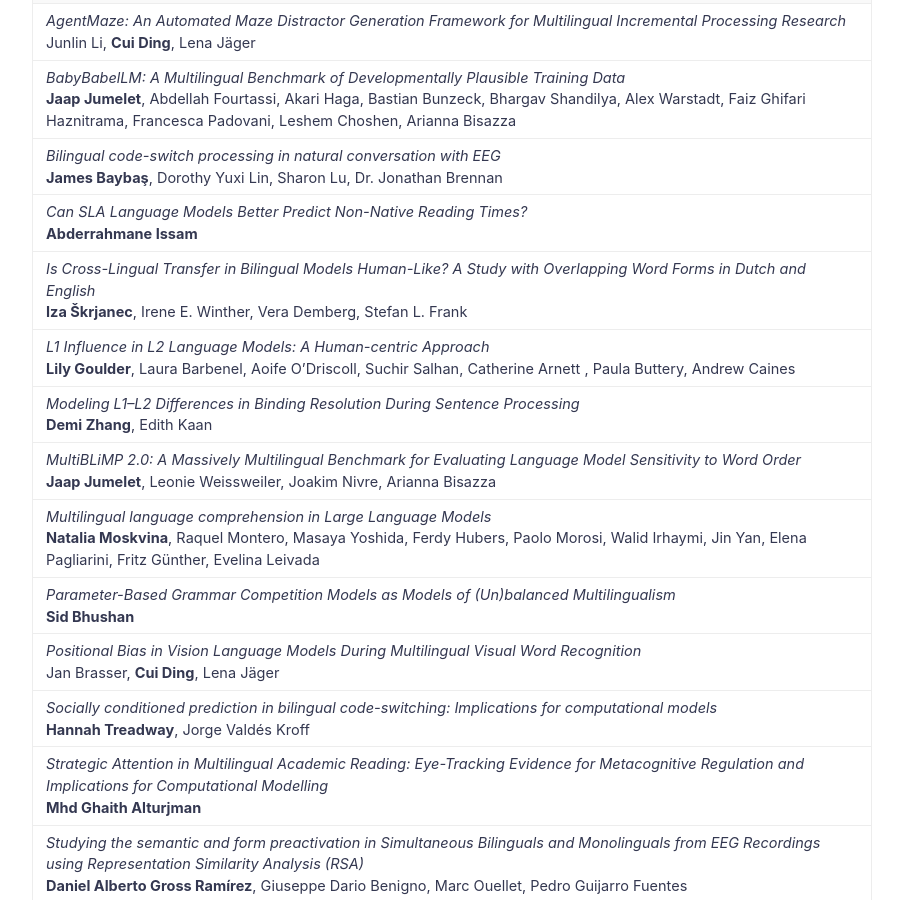
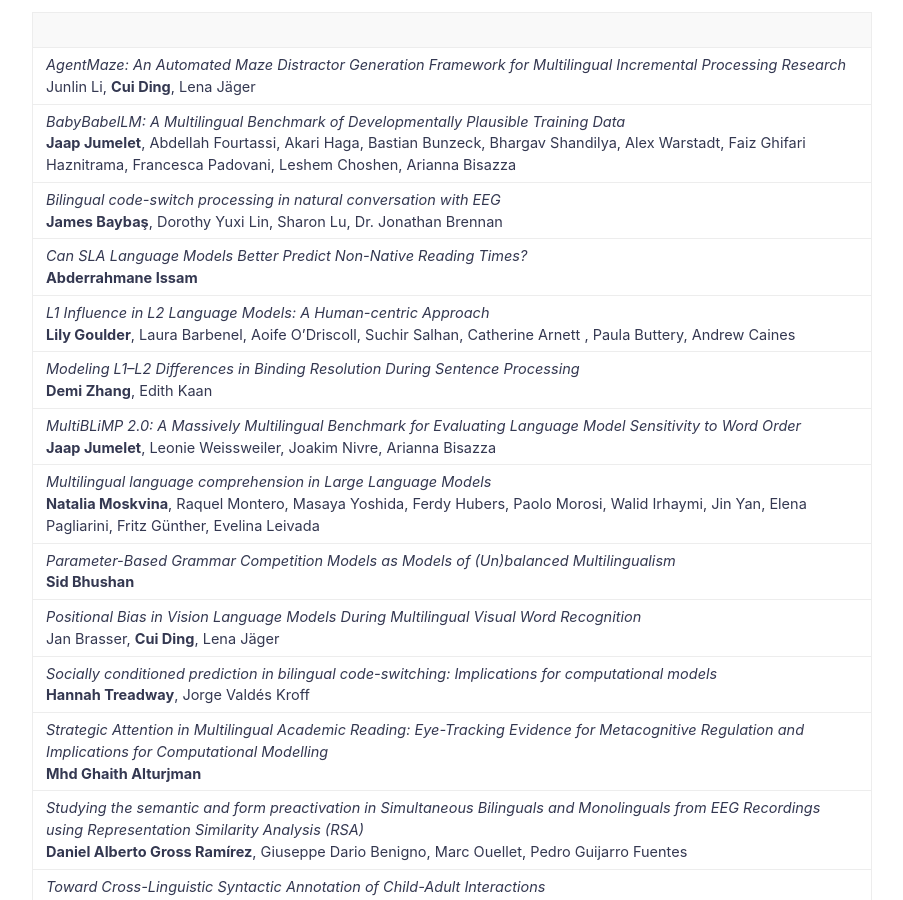
Before and after one commit to mmmm2026/mmmm2026.github.io, a Jekyll site: the page built from schedule.md, in a window 1280 px wide and 900 px high, scrolled down 1772 px. Shown: the whole window, without its empty margins (188-1091 px from the left). Built offline with Jekyll 4.4.1, drawn with Linux system fonts in a browser that asks for light colours; some of the changed text lies outside the part shown.

Commit message:
Update schedule.md

```diff
--- a/schedule.md
+++ b/schedule.md
@@ -41,7 +43,6 @@
 |_BabyBabelLM: A Multilingual Benchmark of Developmentally Plausible Training Data_ <br> **Jaap Jumelet**, Abdellah Fourtassi, Akari Haga,  Bastian Bunzeck,  Bhargav Shandilya, Alex Warstadt, Faiz Ghifari Haznitrama, Francesca Padovani, Leshem Choshen, Arianna Bisazza |
 |_Bilingual code-switch processing in natural conversation with EEG_ <br> **James Baybaş**, Dorothy Yuxi Lin, Sharon Lu, Dr. Jonathan Brennan |
 |_Can SLA Language Models Better Predict Non-Native Reading Times?_ <br> **Abderrahmane Issam**|
-|_Is Cross-Lingual Transfer in Bilingual Models Human-Like? A Study with Overlapping Word Forms in Dutch and English_ <br> **Iza Škrjanec**, Irene E. Winther, Vera Demberg, Stefan L. Frank |
 |_L1 Influence in L2 Language Models: A Human-centric Approach_ <br> **Lily Goulder**, Laura Barbenel, Aoife O'Driscoll, Suchir Salhan, Catherine Arnett , Paula Buttery, Andrew Caines |
 |_Modeling L1–L2 Differences in Binding Resolution During Sentence Processing_ <br> **Demi Zhang**, Edith Kaan |
 |_MultiBLiMP 2.0: A Massively Multilingual Benchmark for Evaluating Language Model Sensitivity to Word Order_ <br> **Jaap Jumelet**, Leonie Weissweiler, Joakim Nivre, Arianna Bisazza |
```
Also changed, not shown: other parts of schedule.md (+2 -0 lines).
